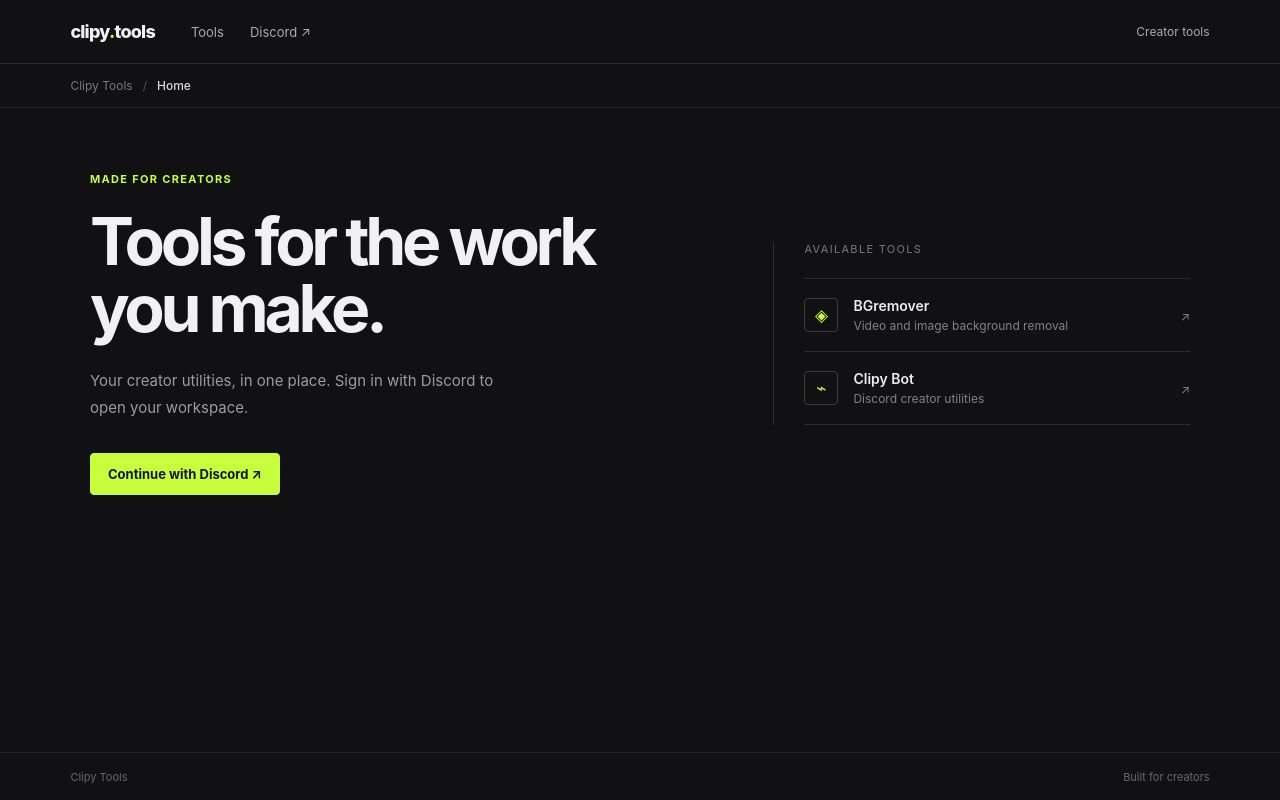
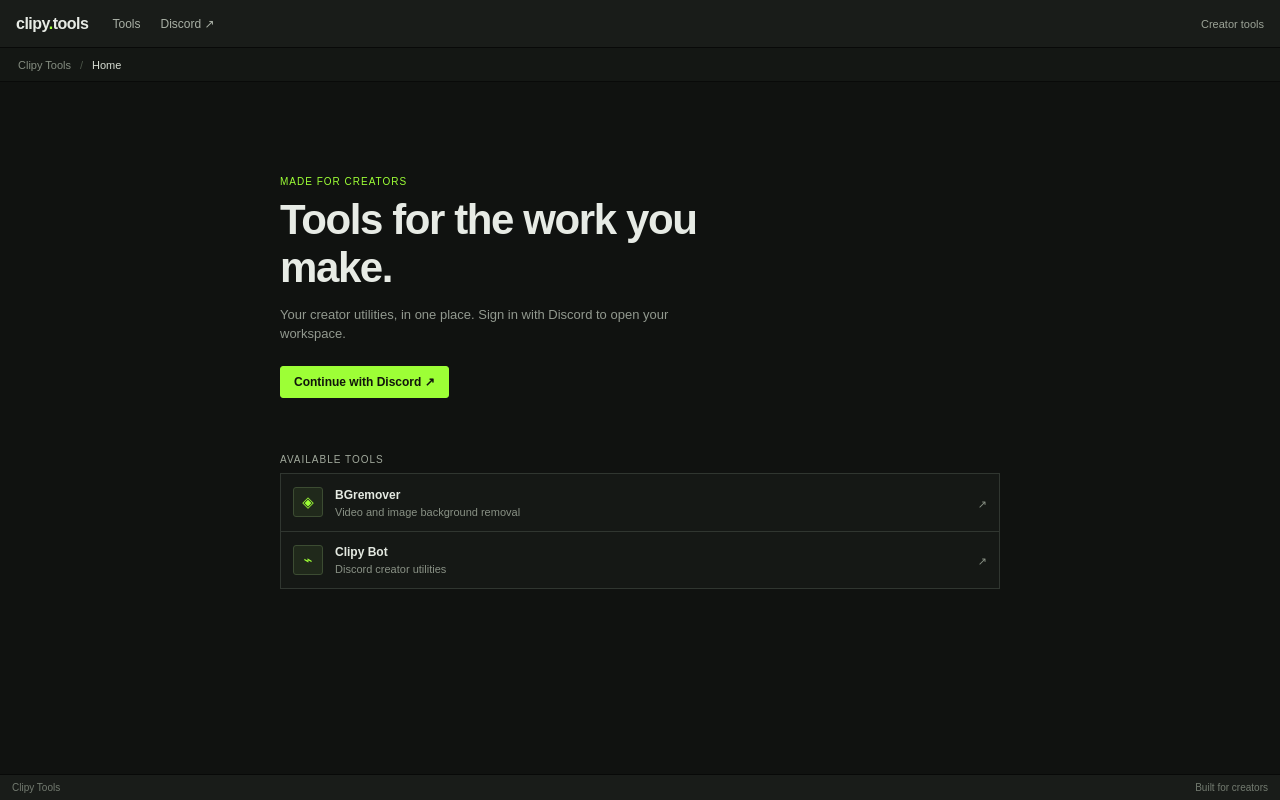
Before and after one commit to flame-land/clipy-tools, a Next.js app: page / in a window 1280 px wide. Built offline with nearby package versions, Linux system fonts and the light colour scheme.

Commit message:
Apply compact Adobe-style cyberpunk green workspace UI

```diff
--- a/app/globals.css
+++ b/app/globals.css
@@ -1,41 +1,51 @@
 *{box-sizing:border-box}
-:root{color-scheme:dark;--bg:#111113;--surface:#171719;--line:#2a2a2e;--text:#f1f1f3;--muted:#96969f;--accent:#c8ff3d;--accent-ink:#14160d}
-html,body{margin:0;min-height:100%;background:var(--bg);color:var(--text);font-family:Inter,ui-sans-serif,system-ui,-apple-system,BlinkMacSystemFont,"Segoe UI",sans-serif;font-size:14px}
+:root{color-scheme:dark;--bg:#101210;--panel:#171a17;--panel2:#1d211d;--line:#303630;--text:#e7ebe5;--muted:#92998f;--green:#9dff36;--green-dim:#263b19;--black:#0b0d0b}
+html,body{margin:0;min-height:100%;background:var(--bg);color:var(--text);font-family:Arial,Helvetica,sans-serif;font-size:13px}
 body{min-height:100vh}a{color:inherit;text-decoration:none}button{font:inherit}a,button{-webkit-tap-highlight-color:transparent}
-.shell{min-height:100vh;display:flex;flex-direction:column}
-.appbar{height:64px;padding:0 5.5vw;display:flex;align-items:center;gap:36px;border-bottom:1px solid var(--line)}
-.brand{font-size:18px;font-weight:760;letter-spacing:-.8px}.brand span{color:var(--accent)}
-.menulinks{display:flex;gap:26px;color:#aaaab2;font-size:13px}.menulinks a:hover{color:#fff}
-.appbar-right{margin-left:auto;display:flex;align-items:center;gap:18px;color:#aaaab2;font-size:12px}
-.status-dot{display:inline-block;width:6px;height:6px;border-radius:50%;background:var(--accent);margin-right:7px;vertical-align:middle}
-.workspace{width:100%;max-width:1440px;margin:0 auto;flex:1}
-.sidebar{display:none}
-.main-area{width:100%}.contextbar{height:44px;padding:0 5.5vw;display:flex;align-items:center;gap:10px;border-bottom:1px solid #222225;color:#777780;font-size:12px}.contextbar strong{color:#d9d9de;font-weight:500}.crumb{color:#4f4f56}
-.content{padding:clamp(42px,8vh,92px) 5.5vw 64px;max-width:1440px;margin:0 auto}
-.login-layout{display:grid;grid-template-columns:minmax(0,1fr) minmax(280px,.75fr);gap:10vw;align-items:center;max-width:1100px;margin:0 auto}
-.login-copy{max-width:560px}.kicker{color:var(--accent);font-size:11px;font-weight:700;letter-spacing:.12em;text-transform:uppercase;margin-bottom:22px}
-h1{font-size:clamp(38px,5.3vw,66px);line-height:1.02;letter-spacing:-.065em;font-weight:650;margin:0 0 24px;max-width:620px}
-.subtitle{font-size:15px;line-height:1.8;color:#9b9ba4;max-width:430px;margin:0}
-.login-actions{margin-top:32px;display:flex;align-items:center;gap:18px;flex-wrap:wrap}
-.button{display:inline-flex;min-height:42px;padding:0 17px;align-items:center;justify-content:center;background:var(--accent);color:var(--accent-ink);border:1px solid var(--accent);border-radius:4px;font-size:13px;font-weight:700;cursor:pointer;transition:filter .15s}
-.button:hover{filter:brightness(.92)}.button.secondary{background:transparent;border-color:#45454c;color:#e4e4e8}.button.secondary:hover{border-color:#888}
-.notice{margin-top:24px;padding:12px 14px;border-left:2px solid var(--accent);background:#1c1e16;color:#dce6bf;max-width:500px;font-size:13px;line-height:1.6}
-.login-preview{border-left:1px solid #2b2b30;padding-left:30px;color:#aaaab2}
-.preview-heading{font-size:11px;text-transform:uppercase;letter-spacing:.12em;color:#777780;margin:0 0 22px}
+.shell{min-height:100vh;display:flex;flex-direction:column;background:var(--bg)}
+.appbar{height:48px;flex-shrink:0;display:flex;align-items:center;gap:24px;padding:0 16px;background:#191c19;border-bottom:1px solid #080908}
+.brand{font-size:16px;font-weight:700;letter-spacing:-.5px;white-space:nowrap}.brand span{color:var(--green)}
+.menulinks{display:flex;align-items:center;gap:20px;color:#a9b0a5;font-size:12px}.menulinks a:hover{color:var(--green)}
+.appbar-right{margin-left:auto;display:flex;align-items:center;gap:12px;color:#9ca397;font-size:11px}
+.workspace{display:flex;flex:1;min-height:calc(100vh - 84px)}
+.sidebar{width:48px;flex-shrink:0;background:#151815;border-right:1px solid #080908;display:flex;flex-direction:column;align-items:center;padding:10px 0;gap:7px}
+.side-link{width:34px;height:34px;display:grid;place-items:center;color:#8c9588;font-size:16px;border:1px solid transparent;border-radius:3px}
+.side-link:hover,.side-link.active{color:var(--green);background:#222a1d;border-color:#36442b}
+.main-area{min-width:0;flex:1;display:flex;flex-direction:column}
+.contextbar{height:34px;flex-shrink:0;display:flex;align-items:center;gap:9px;padding:0 18px;background:#141714;border-bottom:1px solid #090a09;color:#858d81;font-size:11px}
+.contextbar strong{color:#d7ddd3;font-weight:500}.crumb{color:#4c5549}
+.content{width:100%;max-width:1100px;margin:0 auto;padding:30px clamp(18px,4vw,52px) 48px;flex:1}
+.page-heading{display:flex;align-items:center;justify-content:space-between;gap:20px;margin-bottom:26px}
+h1{font-size:23px;line-height:1.15;letter-spacing:-.7px;font-weight:600;margin:0}
+.subtitle{font-size:12px;color:var(--muted);margin:7px 0 0;line-height:1.5}
+.kicker{color:var(--green);font-size:10px;text-transform:uppercase;letter-spacing:.1em;margin-bottom:9px}
+.small{font-size:11px;color:#92998f}
+.login-layout{display:grid;grid-template-columns:minmax(0,1fr);max-width:720px;margin:8vh auto 0}
+.login-copy{padding:0 0 26px}
+.login-copy h1{font-size:clamp(28px,4vw,42px);max-width:500px;letter-spacing:-1.4px}
+.login-copy .subtitle{font-size:13px;max-width:420px;margin-top:12px}
+.login-actions{margin-top:22px;display:flex;align-items:center;gap:12px;flex-wrap:wrap}
+.button{display:inline-flex;min-height:32px;padding:0 13px;align-items:center;justify-content:center;background:var(--green);color:#10150b;border:1px solid var(--green);border-radius:3px;font-size:12px;font-weight:700;cursor:pointer}
+.button:hover{background:#b5ff72;border-color:#b5ff72}.button.secondary{background:#202420;border-color:#3b4339;color:#dbe1d7}.button.secondary:hover{border-color:#718064;color:#fff}
+.notice{margin-top:16px;padding:10px 12px;border-left:2px solid var(--green);background:#20271b;color:#d9edc8;max-width:500px;font-size:12px;line-height:1.5}
+.tool-list{border:1px solid var(--line);border-radius:3px;overflow:hidden}
+.tool-list-head{height:32px;padding:0 12px;display:flex;align-items:center;background:#1a1e1a;border-bottom:1px solid var(--line);font-size:10px;color:#969e91;letter-spacing:.07em;text-transform:uppercase}
+.tool-row{min-height:60px;display:flex;align-items:center;gap:12px;padding:10px 12px;background:#151815;border-bottom:1px solid #292e28}
+.tool-row:last-child{border-bottom:0}.tool-row:hover{background:#1b201a}
+.tool-icon{width:30px;height:30px;display:grid;place-items:center;border:1px solid #3c4c32;background:#20291b;border-radius:3px;color:var(--green);font-size:15px;flex-shrink:0}
+.tool-info{flex:1;min-width:0}.tool-info h2{font-size:12px;font-weight:600;margin:0 0 4px}.tool-info p{font-size:11px;line-height:1.4;color:#899185;margin:0}
+.tool-action{margin-left:auto}.tool-action .button{min-height:28px;padding:0 10px;font-size:11px;white-space:nowrap}
+.section-title{font-size:10px;text-transform:uppercase;letter-spacing:.1em;color:#a1a99c;margin:0 0 9px;font-weight:600}
+.login-preview{margin-top:30px}.preview-heading{font-size:10px;text-transform:uppercase;letter-spacing:.1em;color:#a1a99c;margin:0 0 9px}
 .preview-tools{display:flex;flex-direction:column}
-.preview-tool{display:flex;align-items:center;gap:15px;padding:18px 0;border-bottom:1px solid var(--line)}
-.preview-tool:first-child{border-top:1px solid var(--line)}
-.preview-tool-icon{width:34px;height:34px;display:grid;place-items:center;color:var(--accent);border:1px solid #3b3d31;border-radius:4px;font-size:17px;flex-shrink:0}
-.preview-tool strong{font-weight:600;color:#ededf0;font-size:14px}.preview-tool span{display:block;color:#81818a;font-size:12px;margin-top:4px}
-.preview-tool-copy{flex:1}.preview-arrow{color:#71717a;font-size:17px}
-.footerbar{min-height:48px;padding:0 5.5vw;border-top:1px solid #242427;display:flex;align-items:center;justify-content:space-between;color:#686871;font-size:11px}
-.user{display:flex;align-items:center;gap:10px}.user-name{color:#e5e5e8}.avatar{width:27px;height:27px;border-radius:50%;object-fit:cover}
-.page-heading{display:flex;align-items:flex-end;justify-content:space-between;gap:24px;margin-bottom:48px}.page-heading h1{font-size:clamp(34px,4vw,48px);margin-bottom:14px}.page-heading .kicker{margin-bottom:15px}.small{font-size:12px;color:#81818a}.dashboard-grid{display:grid;grid-template-columns:minmax(0,1.4fr) minmax(260px,.7fr);gap:8vw}
-.section-title{font-size:11px;text-transform:uppercase;letter-spacing:.12em;color:#777780;margin:0 0 12px;font-weight:650}
-.tool-list{border-top:1px solid var(--line)}
-.tool-row{display:flex;align-items:center;gap:16px;padding:22px 0;border-bottom:1px solid var(--line)}
-.tool-icon{width:38px;height:38px;display:grid;place-items:center;border:1px solid #393a32;border-radius:4px;color:var(--accent);font-size:18px;flex-shrink:0}
-.tool-info{flex:1;min-width:0}.tool-info h2{font-size:15px;font-weight:600;margin:0 0 6px}.tool-info p{font-size:12px;line-height:1.6;color:#888891;margin:0}
-.tool-action{margin-left:auto}.tool-action .button{min-height:34px;padding:0 12px;font-size:12px;white-space:nowrap}
-.activity-list{border-top:1px solid var(--line)}.activity-item{padding:17px 0;border-bottom:1px solid var(--line);font-size:13px;color:#dedee2}.activity-item span{display:block;color:#81818a;font-size:12px;margin-top:6px;line-height:1.5}
-@media(max-width:760px){.appbar{height:58px;padding:0 20px;gap:20px}.menulinks{display:none}.appbar-right{gap:10px}.contextbar{padding:0 20px}.content{padding:52px 20px 54px}.login-layout{grid-template-columns:1fr;gap:50px}.login-preview{padding:0;border:0}.login-copy h1{font-size:clamp(40px,12vw,58px)}.dashboard-grid{grid-template-columns:1fr;gap:42px}.page-heading{display:block;margin-bottom:35px}.page-heading .small{display:block;margin-top:20px}.footerbar{padding:0 20px}.user-name{display:none}.tool-row{gap:11px}.tool-action .button{padding:0 9px}.preview-tool{padding:16px 0}}
+.preview-tool{display:flex;align-items:center;gap:12px;min-height:58px;padding:10px 12px;background:#151815;border:1px solid var(--line);border-bottom:0}
+.preview-tool:last-child{border-bottom:1px solid var(--line)}.preview-tool:hover{background:#1b201a}
+.preview-tool-icon{width:30px;height:30px;display:grid;place-items:center;color:var(--green);border:1px solid #3c4c32;background:#20291b;border-radius:3px;font-size:15px;flex-shrink:0}
+.preview-tool strong{font-weight:600;color:#e5eae2;font-size:12px}.preview-tool span{display:block;color:#899185;font-size:11px;margin-top:4px}
+.preview-tool-copy{flex:1}.preview-arrow{color:#9dff36;font-size:14px}
+.login-preview .preview-heading{margin-bottom:8px}
+.dashboard-grid{display:grid;grid-template-columns:minmax(0,1.4fr) minmax(220px,.8fr);gap:18px;align-items:start}
+.activity-list{border:1px solid var(--line);border-radius:3px;overflow:hidden}.activity-item{padding:13px 12px;border-bottom:1px solid #292e28;font-size:12px;color:#d9dfd5;background:#151815}.activity-item:last-child{border-bottom:0}.activity-item span{display:block;color:#899185;font-size:11px;margin-top:5px;line-height:1.45}
+.footerbar{height:26px;flex-shrink:0;padding:0 12px;background:#191c19;border-top:1px solid #080908;display:flex;align-items:center;justify-content:space-between;color:#737b70;font-size:10px}
+.user{display:flex;align-items:center;gap:9px}.user-name{color:#dbe1d7}.avatar{width:24px;height:24px;border-radius:50%;object-fit:cover}
+@media(max-width:650px){.appbar{height:44px;padding:0 12px;gap:14px}.menulinks{gap:12px}.menulinks a[href*="discord"]{display:none}.appbar-right{font-size:10px}.sidebar{width:40px}.content{padding:26px 14px 34px}.login-layout{margin-top:7vh}.login-copy h1{font-size:32px}.dashboard-grid{grid-template-columns:1fr;gap:24px}.page-heading{align-items:flex-start;flex-direction:column;margin-bottom:22px}.tool-row{gap:9px;padding:9px}.tool-info p{max-width:190px}.tool-action .button{padding:0 8px}.user-name{display:none}.contextbar{padding:0 12px}}
```
